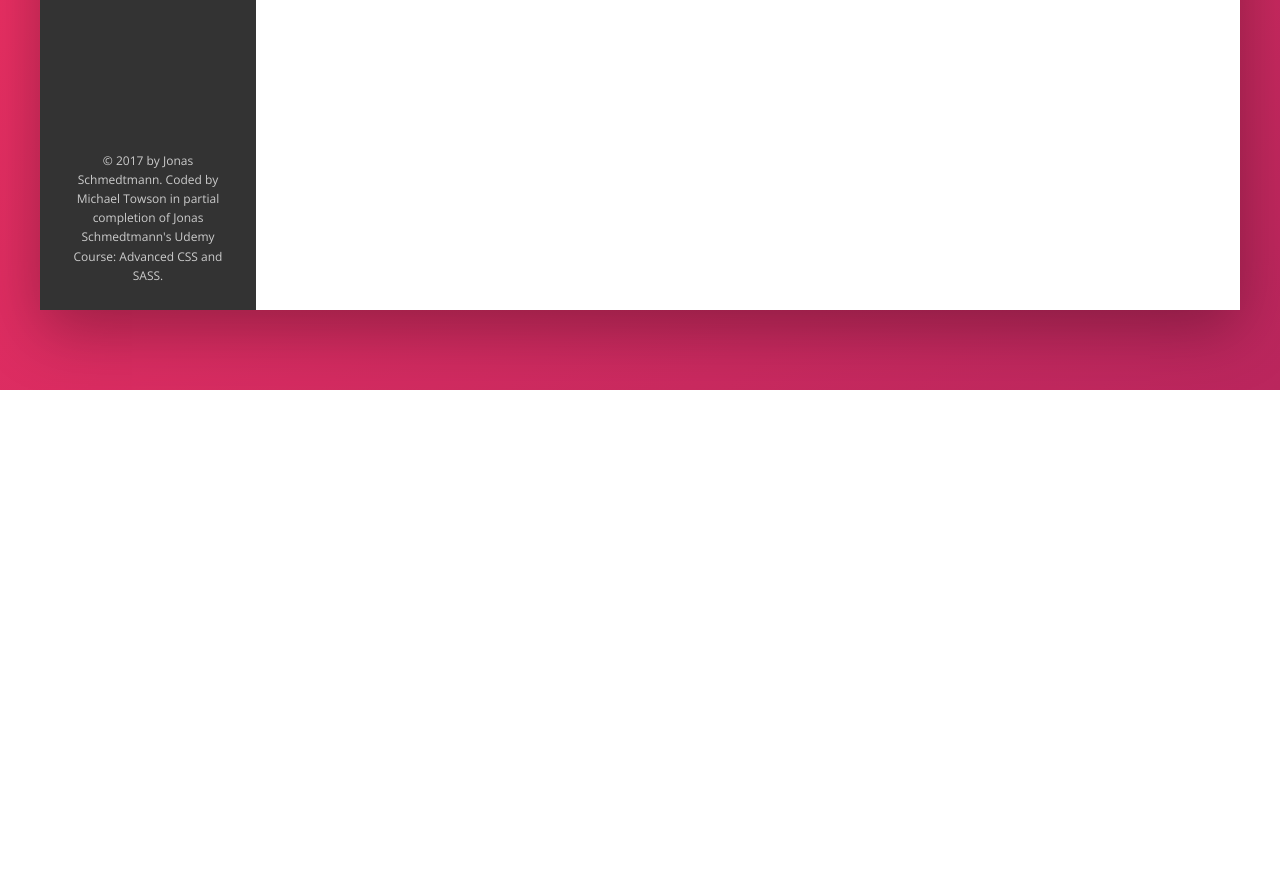
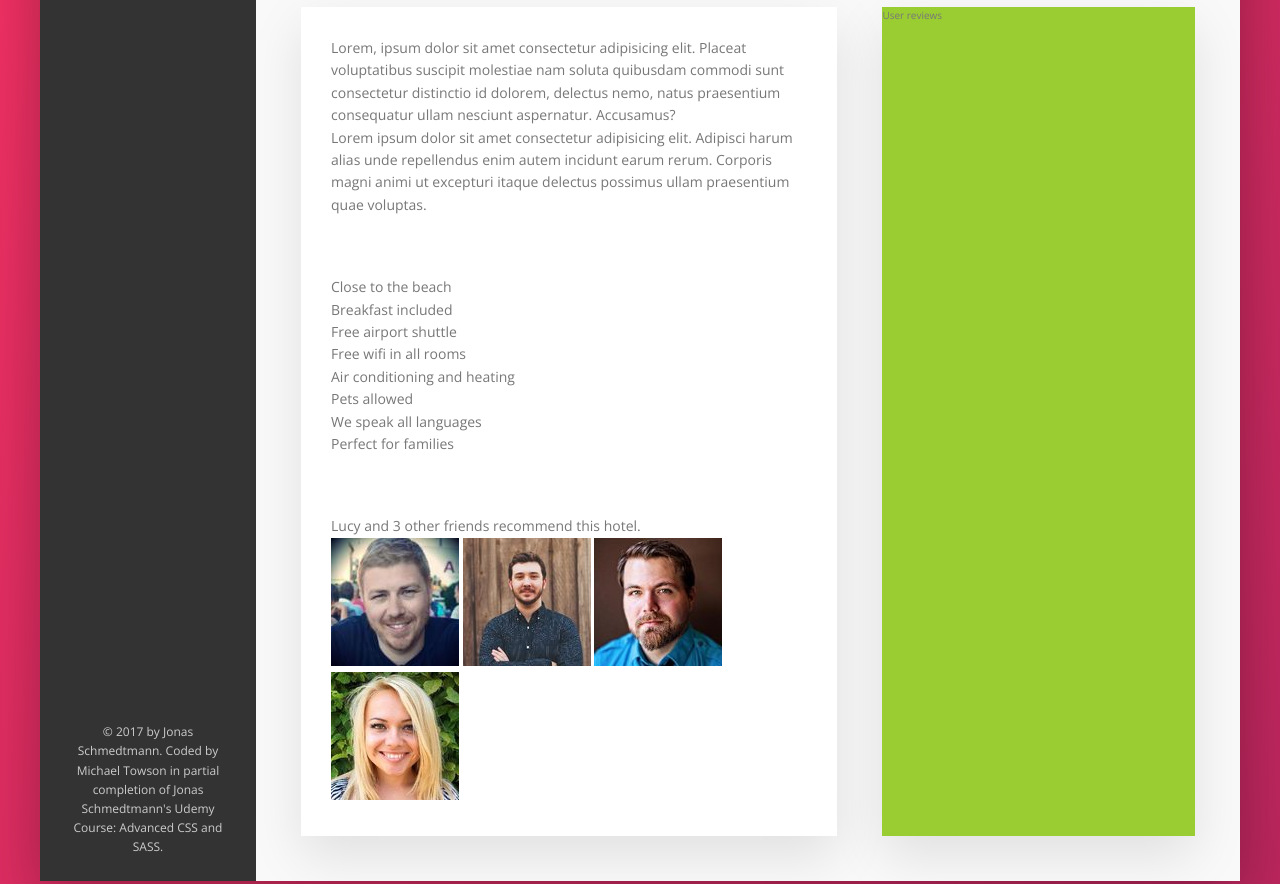
Before and after one commit to MichaelTowson/Trillo, a website: page index.html in a window 1280 px wide. Shown: the part 640-1524 px from the top of the page. Before the commit the page ends 1030 px from the top, so only its background shows below. Drawn offline with nearby package versions, Linux system fonts and the light colour scheme.

Commit message:
add hotel room description items

```diff
--- a/index.html
+++ b/index.html
@@ -140,10 +140,45 @@
                         <button class="btn-inline">Albufeoira, Portugal</button>
                     </div>
 
-                <div class="overview__rating">
-                    <div class="overview__rating-average">8.6</div>
-                    <div class="overview__rating-count">429 votes</div>
+                    <div class="overview__rating">
+                        <div class="overview__rating-average">8.6</div>
+                        <div class="overview__rating-count">429 votes</div>
+                    </div>
                 </div>
+
+                <div class="detail">
+                    <div class="description">
+                        <p class="paragraph">
+                            Lorem, ipsum dolor sit amet consectetur adipisicing elit. Placeat voluptatibus suscipit molestiae nam soluta quibusdam commodi sunt consectetur distinctio id dolorem, delectus nemo, natus praesentium consequatur ullam nesciunt aspernatur. Accusamus?
+                        </p>
+                        <div class="paragraph">
+                            Lorem ipsum dolor sit amet consectetur adipisicing elit. Adipisci harum alias unde repellendus enim autem incidunt earum rerum. Corporis magni animi ut excepturi itaque delectus possimus ullam praesentium quae voluptas.
+                        </div>
+                        <ul class="list">
+                            <li class="list__item">Close to the beach</li>
+                            <li class="list__item">Breakfast included</li>
+                            <li class="list__item">Free airport shuttle</li>
+                            <li class="list__item">Free wifi in all rooms</li>
+                            <li class="list__item">Air conditioning and heating</li>
+                            <li class="list__item">Pets allowed</li>
+                            <li class="list__item">We speak all languages</li>
+                            <li class="list__item">Perfect for families</li>
+                        </ul>
+                        <div class="recommend">
+                            <p class="recommend__count">
+                                Lucy and 3 other friends recommend this hotel.
+                            </p>
+                            <div class="recommend__friends">
+                                <img src="static/img/user-3.jpg" alt="Friend" class="recommend__photo">
+                                <img src="static/img/user-4.jpg" alt="Friend" class="recommend__photo">
+                                <img src="static/img/user-5.jpg" alt="Friend" class="recommend__photo">
+                                <img src="static/img/user-6.jpg" alt="Friend" class="recommend__photo">
+                            </div>
+                        </div>
+                    </div>
+                    <div class="user-reviews">
+                        User reviews
+                    </div>
                 </div>
             </main>
         </div>
--- a/static/sass/base/_base.scss
+++ b/static/sass/base/_base.scss
@@ -13,6 +13,10 @@
 
     //Shadow
     --shadow-dark: 0 2rem 6rem rgba(0,0,0,.3);
+    --shadow-light: 0 2rem 5rem rgba(0,0,0,.1);
+
+    //Page Elements
+    --line: border-bottom: 1px solid var(--color-grey-light-2);
 }
 
 * {
--- a/static/sass/components/_components.scss
+++ b/static/sass/components/_components.scss
@@ -287,3 +287,20 @@
         }
     }
 }
+
+//PARAGRAPH ---------------------------------------------
+.paragraph:not(:last-of-type) {
+    margin-bottom: 2rem;
+
+}
+
+//LIST ---------------------------------------------
+.list {
+    list-style: none;
+    margin: 3rem 0;
+    padding: 3rem 0;
+    border-top: var(--line);
+    border-bottom: var(--line);
+}
+
+//RECOMMEND ---------------------------------------------
--- a/static/sass/layout/_layout.scss
+++ b/static/sass/layout/_layout.scss
@@ -10,7 +10,7 @@
     font-size: 1.4rem;
     height: 7rem;
     background-color: #fff;
-    border-bottom: 1px solid var(--color-grey-light-2);
+    border-bottom: var(--line);
     display: flex;
     justify-content: space-between;
     align-items: center;
@@ -31,6 +31,27 @@
 
 .hotel-view {
     background-color: #fff;
-    height: 80rem;
     flex: 1;
 }
+
+.detail {
+    display: flex;
+    padding: 4.5rem;
+    background-color: var(--color-grey-light-1);
+    border-bottom: var(--line);
+}
+
+.description {
+    font-size: 1.4rem;
+    background-color: #fff;
+    box-shadow: var(--shadow-light);
+    padding: 3rem;
+    flex: 0 0 60%;
+    margin-right: 4.5rem;
+}
+
+.user-reviews {
+    background-color: yellowgreen;
+    flex: 1;
+    box-shadow: var(--shadow-light);
+}
```
Also changed, not shown: static/css/style.css.
